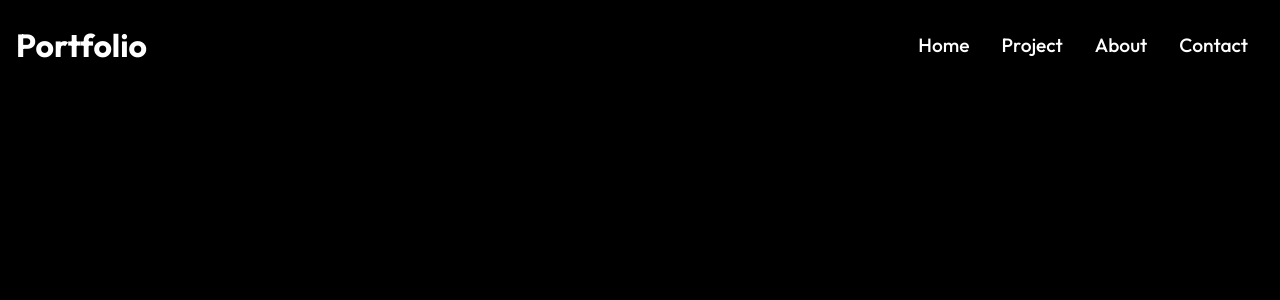
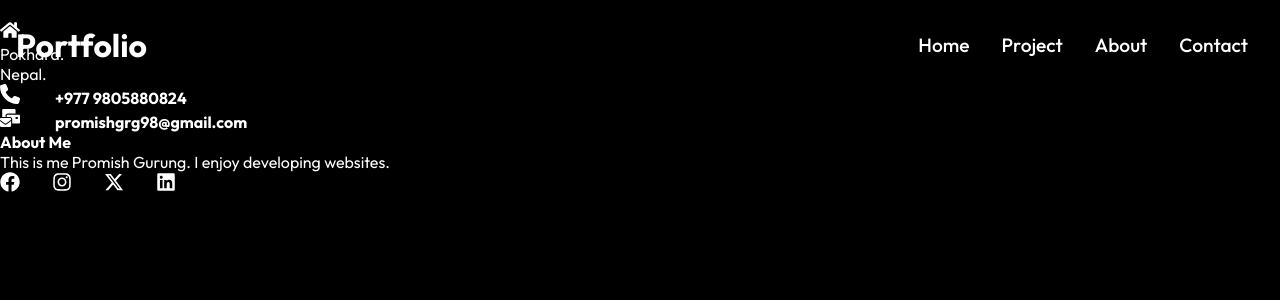
Before and after one commit to promishgrg98/personal-portfolio, a React (Create React App) app: page /contact in a window 1280 px wide. Shown: the top 300 px of the page. Built offline with nearby package versions, Linux system fonts and the light colour scheme.

Commit message:
create footer

```diff
--- a/src/App.js
+++ b/src/App.js
@@ -6,6 +6,7 @@ import Project from './pages/Project';
 import About from './pages/About';
 import Contact from './pages/Contact';
 import Navbar from './components/Navbar';
+import Footer from './components/Footer';
 
 
 function App() {
@@ -18,6 +19,7 @@ function App() {
         <Route path='/about' Component={About}/>
         <Route path='/contact' Component={Contact}/>
       </Routes>
+      <Footer />
     </div>
   );
 }
--- /dev/null
+++ b/src/components/Footer.css
@@ -0,0 +1,9 @@
+.footer {
+    .footer-container {
+        .icon {
+            font-size: 20px;
+            color: white;
+            margin-right: 2rem;
+        }
+    }
+}
--- /dev/null
+++ b/src/components/Footer.jsx
@@ -0,0 +1,47 @@
+import React from 'react'
+import './Footer.css'
+import { FaFacebook, FaHome, FaInstagram, FaLinkedin, FaMailBulk } from "react-icons/fa"
+import { FaPhone, FaXTwitter } from 'react-icons/fa6'
+
+const Footer = () => {
+  return (
+    <div className='footer'>
+        <div className="footer-container">
+            <div className="left">
+                <div className="location">
+                    <FaHome className='icon' />
+                    <div>
+                        <p>Pokhara.</p>
+                        <p>Nepal.</p>
+                    </div>
+                </div>
+
+                <div className="phone">
+                    <h4>
+                        <FaPhone className='icon' /> +977 9805880824
+                    </h4>
+                </div>
+
+                <div className="email">
+                    <h4>
+                        <FaMailBulk className='icon' /> promishgrg98@gmail.com
+                    </h4>
+                </div>
+            </div>
+
+            <div className="right">
+                <h4>About Me</h4>
+                <p>This is me Promish Gurung. I enjoy developing websites.</p>
+                <div className="social">
+                    <FaFacebook className='icon' />
+                    <FaInstagram className='icon' />
+                    <FaXTwitter className='icon' />
+                    <FaLinkedin className='icon' />
+                </div>
+            </div>
+        </div>
+    </div>
+  )
+}
+
+export default Footer
```
